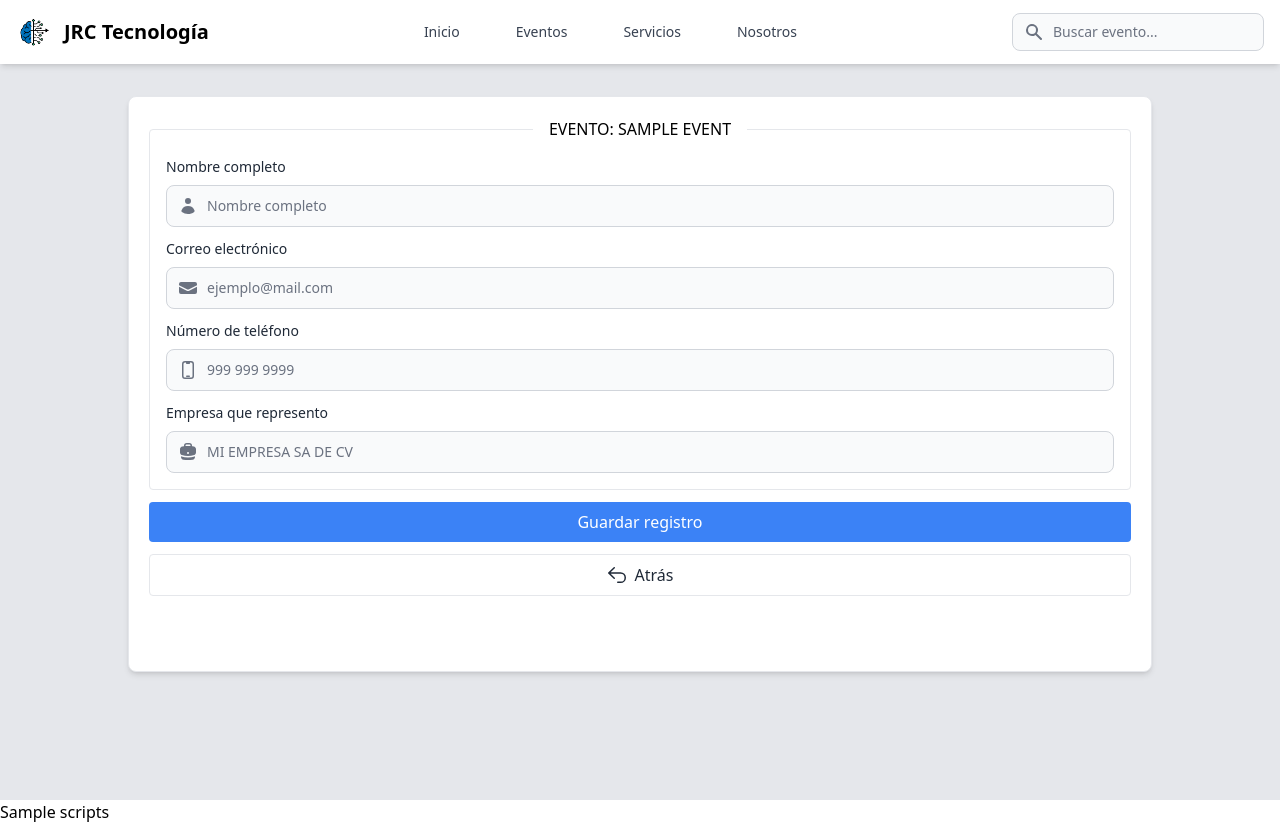
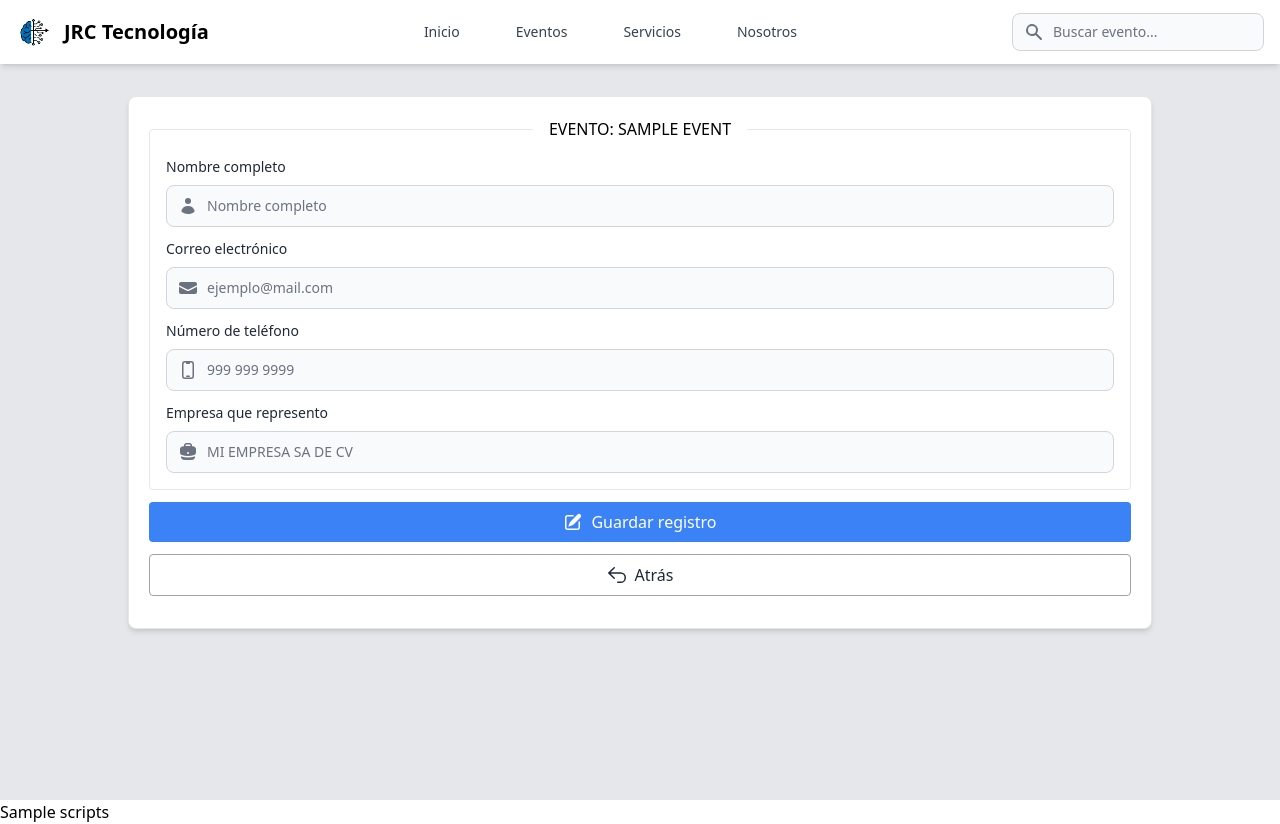
Before and after one commit to jimmiroblescasanova/jrc20, a Laravel app: template resources/views/events/register.blade.php in a window 1280 px wide. Run offline with Laravel 9, Linux system fonts and the light colour scheme; the template is opened without the code that fills it: most values are stand-ins (such as "Sample title", 1, 10 or a date in 2020); style sheets or scripts are compiled from the project's sources; some libraries are stand-ins or nearby versions.

```diff
--- a/resources/views/events/register.blade.php
+++ b/resources/views/events/register.blade.php
@@ -1,7 +1,7 @@
 <x-layout>
 
     <div class="bg-gray-200 h-screen pt-16 md:pt-24 md:pb-8">
-        <div class="bg-white p-5 mx-auto items-center w-4/5 md:h-144 rounded-lg border shadow-md">
+        <div class="bg-white p-5 mx-auto items-center w-4/5 rounded-lg border shadow-md">
             <form action="{{ route('guest.registration.store', $event) }}" method="post">
                 @csrf
                 <fieldset class="border p-4 rounded">
@@ -93,13 +93,17 @@
                 <div class="py-3 flex flex-col space-y-3">
                     <button
                         type="submit"
-                        class="block w-full text-white bg-blue-500 p-2 rounded hover:-translate-y-1 hover:bg-blue-600 duration-300 hover:scale-110 cursor-pointer">
+                        class="w-full text-white bg-blue-500 p-2 rounded hover:bg-blue-700 cursor-pointer inline-flex items-center justify-center">
+                        <svg xmlns="http://www.w3.org/2000/svg" viewBox="0 0 20 20" fill="currentColor" class="mr-2 w-5 h-5">
+                        <path d="M5.433 13.917l1.262-3.155A4 4 0 017.58 9.42l6.92-6.918a2.121 2.121 0 013 3l-6.92 6.918c-.383.383-.84.685-1.343.886l-3.154 1.262a.5.5 0 01-.65-.65z" />
+                        <path d="M3.5 5.75c0-.69.56-1.25 1.25-1.25H10A.75.75 0 0010 3H4.75A2.75 2.75 0 002 5.75v9.5A2.75 2.75 0 004.75 18h9.5A2.75 2.75 0 0017 15.25V10a.75.75 0 00-1.5 0v5.25c0 .69-.56 1.25-1.25 1.25h-9.5c-.69 0-1.25-.56-1.25-1.25v-9.5z" />
+                        </svg>
                         Guardar registro
                     </button>
                     <button
                         type="button"
                         onclick="history.back();"
-                        class="w-full text-gray-800 border p-2 rounded hover:bg-gray-200 inline-flex items-center place-content-center">
+                        class="w-full bg-white text-gray-800 border border-gray-400 p-2 rounded hover:bg-gray-300 inline-flex items-center justify-center">
                         <svg xmlns="http://www.w3.org/2000/svg" viewBox="0 0 20 20" fill="currentColor" class="mr-2 w-5 h-5">
                             <path fill-rule="evenodd" d="M7.793 2.232a.75.75 0 01-.025 1.06L3.622 7.25h10.003a5.375 5.375 0 010 10.75H10.75a.75.75 0 010-1.5h2.875a3.875 3.875 0 000-7.75H3.622l4.146 3.957a.75.75 0 01-1.036 1.085l-5.5-5.25a.75.75 0 010-1.085l5.5-5.25a.75.75 0 011.06.025z" clip-rule="evenodd" />
                         </svg>
```
